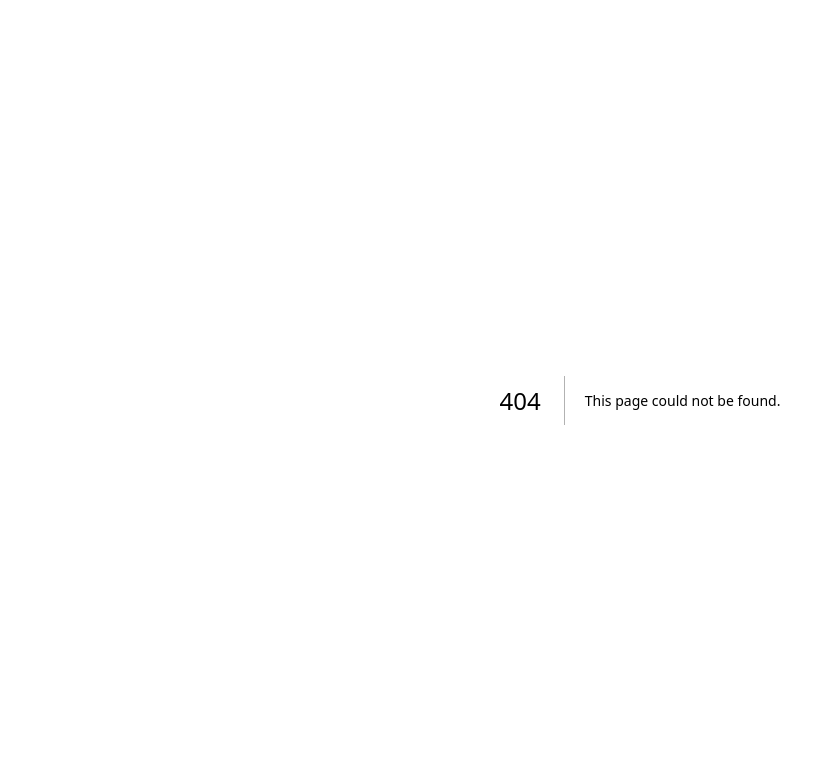
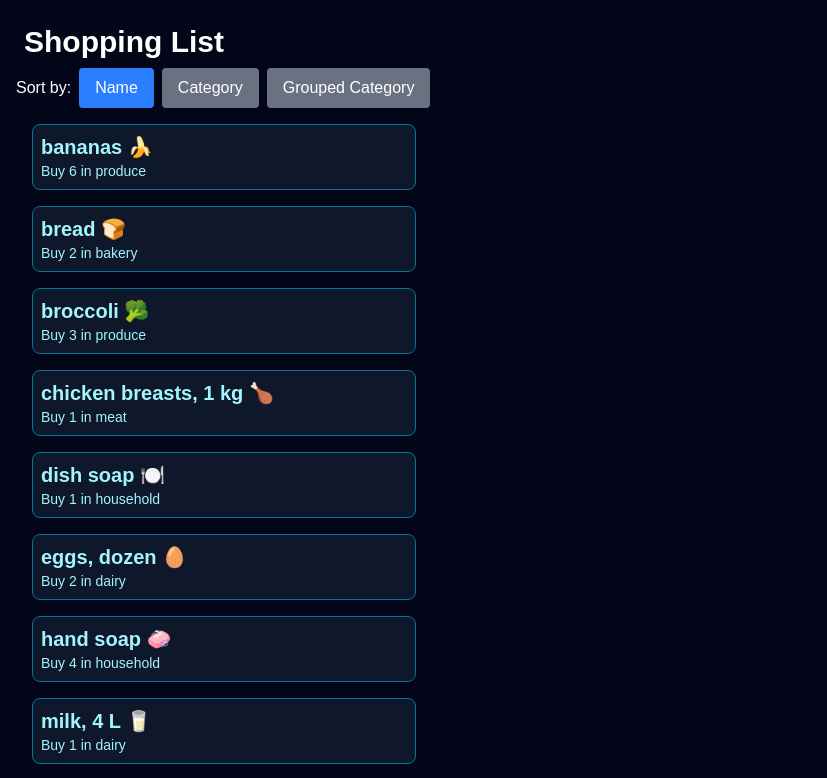
Before and after one commit to jcheema2004/cprg306-assignments, a Next.js app: page /week-6 in a window 1280 px wide. Before the commit this address had no page. Shown: the top 778 px of the page, without its empty margins (0-827 px from the left). Built offline with nearby package versions, Linux system fonts and the light colour scheme.

Commit message:
added week-6 assignment

```diff
--- a/app/page.js
+++ b/app/page.js
@@ -10,6 +10,7 @@ export default function Home(){
         <li><Link href="./week-3">Week 3 Assignment</Link></li>
         <li><Link href="./week-4">Week 4 Assignment</Link></li>
         <li><Link href="./week-5">Week 5 Assignment</Link></li>
+        <li><Link href="./week-6">Week 6 Assignment</Link></li>
       </ul>
     </main>
   )
--- /dev/null
+++ b/app/week-6/item-list.js
@@ -0,0 +1,74 @@
+"use client";
+
+import Item from "./item";
+import items from "./items.json";
+import { useState } from "react";
+
+export default function ItemList() {
+
+
+  const [sortBy, setSortBy] = useState("name");
+  const [groupByCategory, setGroupByCategory] = useState(false);
+
+  const sortedItemsArray = [...items].sort((a,b) => {
+
+    if ( sortBy === "name") {
+      return a.name.localeCompare(b.name);
+    }else if (sortBy === "category") {
+      return a.category.localeCompare(b.category);
+    }
+    return 0;
+
+  });
+
+  const groupedItemsArray = items.reduce((accumulator, item) => {
+
+    const category = item.category;
+    if ( !accumulator[category] ) {
+      accumulator[category] = [];
+    }
+    accumulator[category].push(item);
+    return accumulator;
+
+  }, {});
+
+  Object.keys(groupedItemsArray).forEach(category => {
+    groupedItemsArray[category].sort((a,b) => a.name.localeCompare(b.name));
+  });
+  const sortedCategories = Object.keys(groupedItemsArray).sort();
+
+
+  return (
+    <main>
+      <div className="mb-4 flex items-center">
+        <span className="text-white mr-2">Sort by: </span>
+        {/* <div> */}
+          <button type="button" className={`px-4 py-2 mr-2 rounded ${sortBy === "name" && !groupByCategory ? "bg-blue-500" : "bg-gray-500"} text-white`} onClick={() => {setSortBy("name"); setGroupByCategory(false);}}>Name</button>
+          <button type="button" className={`px-4 py-2 mr-2 rounded ${sortBy === "category" && !groupByCategory ? "bg-blue-500" : "bg-gray-500"} text-white`} onClick={() => {setSortBy("category"); setGroupByCategory(false);}}>Category</button>
+          <button type="button" className={`px-4 py-2 rounded ${groupByCategory ? "bg-blue-500" : "bg-gray-500"} text-white`} onClick={() => setGroupByCategory(true)}>Grouped Category</button>
+        {/* </div> */}
+      </div>
+
+      {groupByCategory ? (
+        <div>
+          {sortedCategories.map(category => (
+            <div key={category} className="mb-6">
+              <h2 className="text-xl font-bold text-white capitalize mb-2">{category}</h2>
+              <ul>
+                {groupedItemsArray[category].map((item) => (
+                  <Item key={item.id} name={item.name} quantity={item.quantity} category={item.category} />
+                ))}
+              </ul>
+            </div>
+          ))}
+        </div>
+       ) : (
+      <ul>
+        {sortedItemsArray.map((item) => (
+          <Item key={item.id} name={item.name} quantity={item.quantity} category={item.category} />
+        ))}
+      </ul>
+       )}
+    </main>
+  );
+}
--- /dev/null
+++ b/app/week-6/item.js
@@ -0,0 +1,13 @@
+import ItemList from "./item-list";
+
+export default function Item({name, quantity, category}){
+
+
+
+    return(
+        <li className="p-2 m-4 bg-slate-900 max-w-sm text-cyan-200 rounded-lg border border-cyan-700">
+            <h2 className="text-xl font-bold">{name}</h2>
+            <div className="text-sm"> Buy {quantity} in {category}</div>
+        </li>
+    )
+}
--- /dev/null
+++ b/app/week-6/items.json
@@ -0,0 +1,74 @@
+[
+  {
+    "id": "1h2GJKH12gkHG31h1H",
+    "name": "milk, 4 L 🥛",
+    "quantity": 1,
+    "category": "dairy"
+  },
+  {
+    "id": "2KJH3k2j3H1k2J3K1H",
+    "name": "bread 🍞",
+    "quantity": 2,
+    "category": "bakery"
+  },
+  {
+    "id": "3h2KJH3k2j3H1k2J3",
+    "name": "eggs, dozen 🥚",
+    "quantity": 2,
+    "category": "dairy"
+  },
+  {
+    "id": "4k2J3K1H2GJKH12gk",
+    "name": "bananas 🍌",
+    "quantity": 6,
+    "category": "produce"
+  },
+  {
+    "id": "5H1h1H2KJH3k2j3H",
+    "name": "broccoli 🥦",
+    "quantity": 3,
+    "category": "produce"
+  },
+  {
+    "id": "6H1k2J3K1H2GJKH1",
+    "name": "chicken breasts, 1 kg 🍗",
+    "quantity": 1,
+    "category": "meat"
+  },
+  {
+    "id": "7gkHG31h1H2KJH3k",
+    "name": "pasta sauce 🍝",
+    "quantity": 3,
+    "category": "canned goods"
+  },
+  {
+    "id": "8j3H1k2J3K1H2GJK",
+    "name": "spaghetti, 454 g 🍝",
+    "quantity": 2,
+    "category": "dry goods"
+  },
+  {
+    "id": "9H12gkHG31h1H2KJ",
+    "name": "toilet paper, 12 pack 🧻",
+    "quantity": 1,
+    "category": "household"
+  },
+  {
+    "id": "10H3k2j3H1k2J3K1",
+    "name": "paper towels, 6 pack",
+    "quantity": 1,
+    "category": "household"
+  },
+  {
+    "id": "11k2J3K1H2GJKH12",
+    "name": "dish soap 🍽️",
+    "quantity": 1,
+    "category": "household"
+  },
+  {
+    "id": "12GJKH12gkHG31h1",
+    "name": "hand soap 🧼",
+    "quantity": 4,
+    "category": "household"
+  }
+]
--- /dev/null
+++ b/app/week-6/page.js
@@ -0,0 +1,13 @@
+import Item from "./item";
+import ItemList from "./item-list";
+
+export default function Page(){
+
+
+    return(
+        <main className="bg-slate-950 __className__ p-4">
+            <h1 className="text-3xl text-white font-bold m-2">Shopping List</h1>
+            <ItemList />
+        </main>
+    )
+}
```
